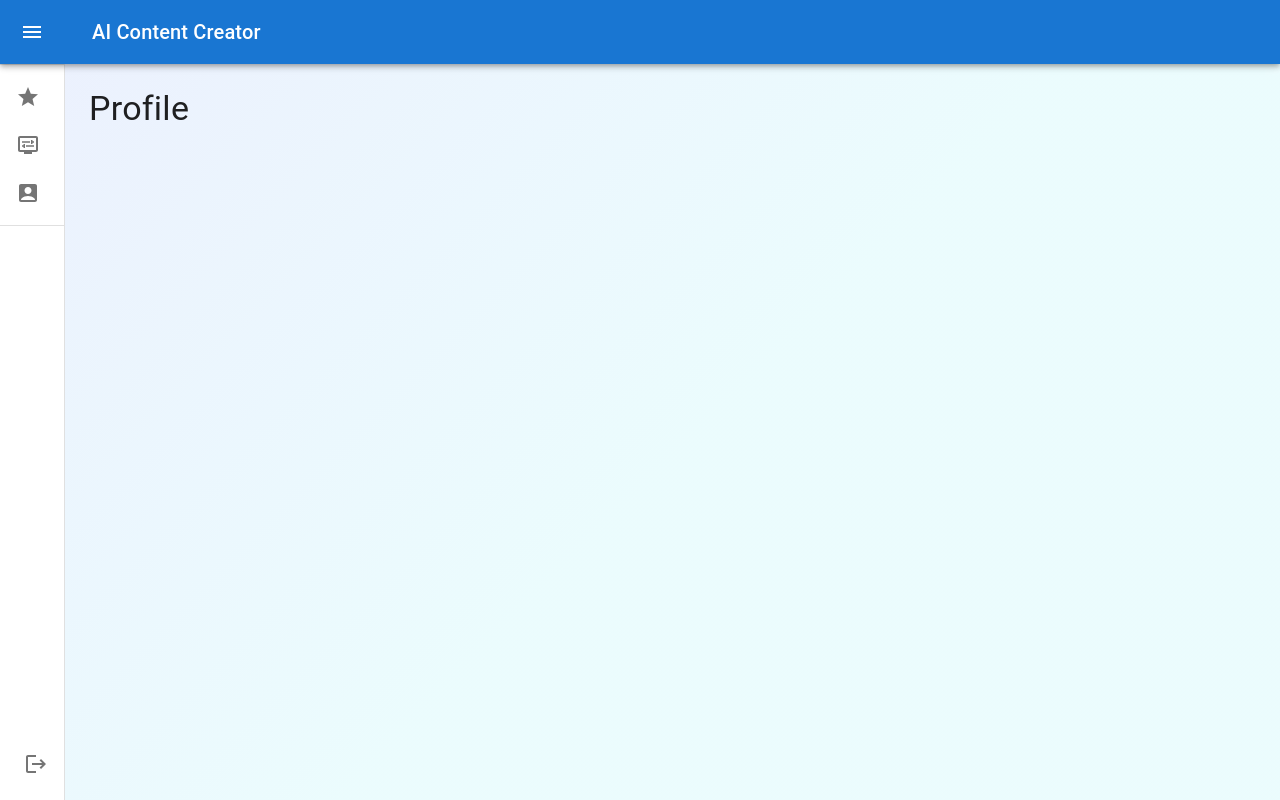
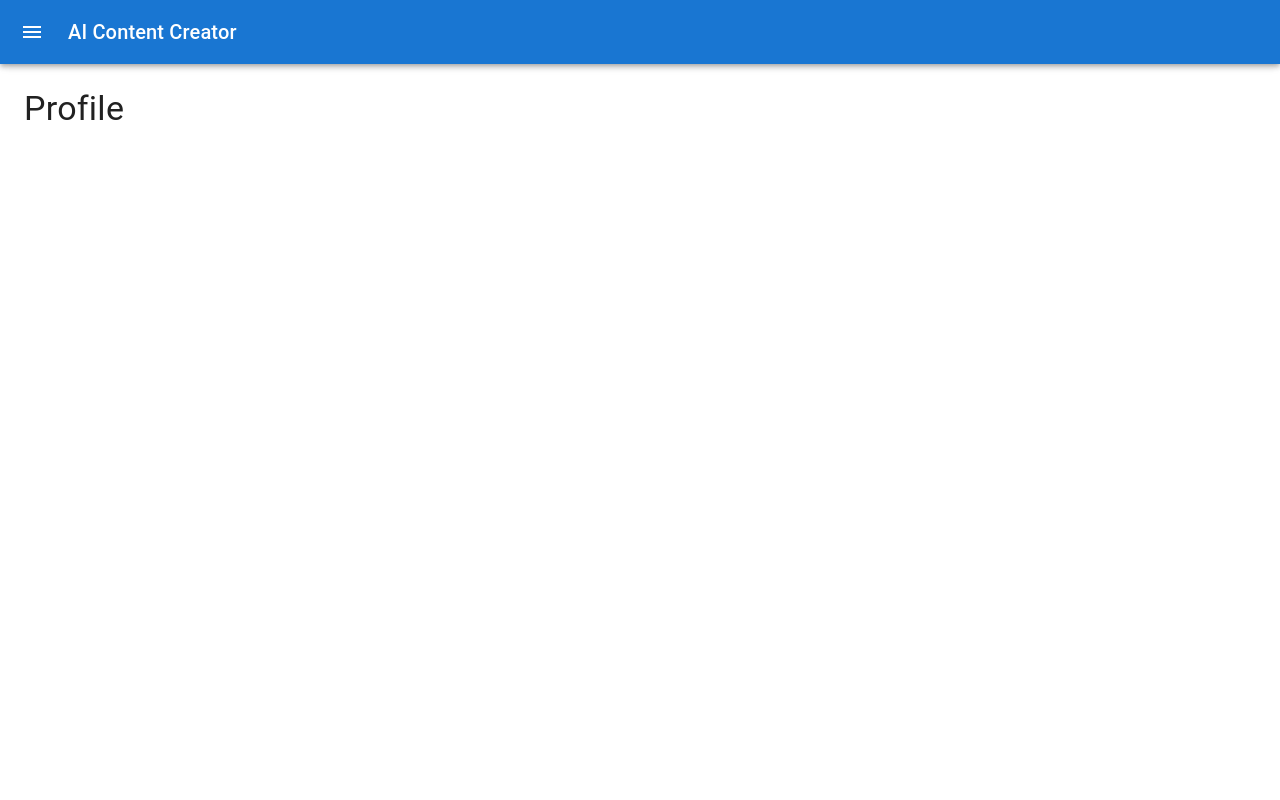
Before and after one commit to derekcoleman/Erciyes-AI-Content-Creator, a Next.js app in the folder client/: page /profile in a window 1280 px wide. Built offline with nearby package versions, Linux system fonts and the light colour scheme.

Commit message:
Drawer positioning bug fixed

```diff
--- a/client/src/components/drawer/MiniDrawer.tsx
+++ b/client/src/components/drawer/MiniDrawer.tsx
@@ -1,11 +1,19 @@
 "use client";
 import { styled, useTheme, Theme, CSSObject } from "@mui/material/styles";
+import StarIcon from "@mui/icons-material/Star";
+import DisplaySettingsIcon from "@mui/icons-material/DisplaySettings";
+import HomeIcon from "@mui/icons-material/Home";
+import AccountBoxIcon from "@mui/icons-material/AccountBox";
+import LogoutIcon from "@mui/icons-material/Logout";
+import { useState } from "react";
+import { Button } from "@mui/material";
+import { useRouter } from "next/navigation";
 import Box from "@mui/material/Box";
-import MuiDrawer from "@mui/material/Drawer";
+import Drawer from "@mui/material/Drawer";
+import CssBaseline from "@mui/material/CssBaseline";
 import MuiAppBar, { AppBarProps as MuiAppBarProps } from "@mui/material/AppBar";
 import Toolbar from "@mui/material/Toolbar";
 import List from "@mui/material/List";
-import CssBaseline from "@mui/material/CssBaseline";
 import Typography from "@mui/material/Typography";
 import Divider from "@mui/material/Divider";
 import IconButton from "@mui/material/IconButton";
@@ -16,48 +24,37 @@ import ListItem from "@mui/material/ListItem";
 import ListItemButton from "@mui/material/ListItemButton";
 import ListItemIcon from "@mui/material/ListItemIcon";
 import ListItemText from "@mui/material/ListItemText";
-import StarIcon from "@mui/icons-material/Star";
-import DisplaySettingsIcon from "@mui/icons-material/DisplaySettings";
-import HomeIcon from "@mui/icons-material/Home";
-import AccountBoxIcon from "@mui/icons-material/AccountBox";
-import LogoutIcon from "@mui/icons-material/Logout";
-import { useState } from "react";
-import { Button } from "@mui/material";
-import { useRouter } from "next/navigation";
+import { ReactNode } from "react";
 const iconList = [
   { title: "Jobs", icon: <StarIcon />, path: "/jobs" },
   { title: "Settings", icon: <DisplaySettingsIcon />, path: "/settings" },
   { title: "Profile", icon: <AccountBoxIcon />, path: "/profile" },
 ];
+
 const drawerWidth = 240;
 
-const openedMixin = (theme: Theme): CSSObject => ({
-  width: drawerWidth,
-  transition: theme.transitions.create("width", {
-    easing: theme.transitions.easing.sharp,
-    duration: theme.transitions.duration.enteringScreen,
-  }),
-  overflowX: "hidden",
-});
-
-const closedMixin = (theme: Theme): CSSObject => ({
-  transition: theme.transitions.create("width", {
+const Main = styled("main", { shouldForwardProp: (prop) => prop !== "open" })<{
+  open?: boolean;
+}>(({ theme }) => ({
+  flexGrow: 1,
+  padding: theme.spacing(3),
+  transition: theme.transitions.create("margin", {
     easing: theme.transitions.easing.sharp,
     duration: theme.transitions.duration.leavingScreen,
   }),
-  overflowX: "hidden",
-  width: `calc(${theme.spacing(7)} + 1px)`,
-  [theme.breakpoints.up("sm")]: {
-    width: `calc(${theme.spacing(8)} + 1px)`,
-  },
-});
-
-const DrawerHeader = styled("div")(({ theme }) => ({
-  display: "flex",
-  alignItems: "center",
-  justifyContent: "flex-end",
-  padding: theme.spacing(0, 1),
-  ...theme.mixins.toolbar,
+  marginLeft: `-${drawerWidth}px`,
+  variants: [
+    {
+      props: ({ open }) => open,
+      style: {
+        transition: theme.transitions.create("margin", {
+          easing: theme.transitions.easing.easeOut,
+          duration: theme.transitions.duration.enteringScreen,
+        }),
+        marginLeft: 0,
+      },
+    },
+  ],
 }));
 
 interface AppBarProps extends MuiAppBarProps {
@@ -67,8 +64,7 @@ interface AppBarProps extends MuiAppBarProps {
 const AppBar = styled(MuiAppBar, {
   shouldForwardProp: (prop) => prop !== "open",
 })<AppBarProps>(({ theme }) => ({
-  zIndex: theme.zIndex.drawer + 1,
-  transition: theme.transitions.create(["width", "margin"], {
+  transition: theme.transitions.create(["margin", "width"], {
     easing: theme.transitions.easing.sharp,
     duration: theme.transitions.duration.leavingScreen,
   }),
@@ -76,10 +72,10 @@ const AppBar = styled(MuiAppBar, {
     {
       props: ({ open }) => open,
       style: {
-        marginLeft: drawerWidth,
         width: `calc(100% - ${drawerWidth}px)`,
-        transition: theme.transitions.create(["width", "margin"], {
-          easing: theme.transitions.easing.sharp,
+        marginLeft: `${drawerWidth}px`,
+        transition: theme.transitions.create(["margin", "width"], {
+          easing: theme.transitions.easing.easeOut,
           duration: theme.transitions.duration.enteringScreen,
         }),
       },
@@ -87,35 +83,22 @@ const AppBar = styled(MuiAppBar, {
   ],
 }));
 
-const Drawer = styled(MuiDrawer, {
-  shouldForwardProp: (prop) => prop !== "open",
-})(({ theme }) => ({
-  width: drawerWidth,
-  flexShrink: 0,
-  whiteSpace: "nowrap",
-  boxSizing: "border-box",
-  variants: [
-    {
-      props: ({ open }) => open,
-      style: {
-        ...openedMixin(theme),
-        "& .MuiDrawer-paper": openedMixin(theme),
-      },
-    },
-    {
-      props: ({ open }) => !open,
-      style: {
-        ...closedMixin(theme),
-        "& .MuiDrawer-paper": closedMixin(theme),
-      },
-    },
-  ],
+const DrawerHeader = styled("div")(({ theme }) => ({
+  display: "flex",
+  alignItems: "center",
+  padding: theme.spacing(0, 1),
+  ...theme.mixins.toolbar,
+  justifyContent: "flex-end",
 }));
 
-export default function MiniDrawer({ children }) {
+interface MiniDrawerProps {
+  children: ReactNode;
+}
+
+export default function MiniDrawer({ children }: MiniDrawerProps) {
   const theme = useTheme();
   const [open, setOpen] = useState(false);
-  const router = useRouter(); // Initialize the router
+  const router = useRouter();
 
   const handleDrawerOpen = () => {
     setOpen(true);
@@ -125,21 +108,13 @@ export default function MiniDrawer({ children }) {
     setOpen(false);
   };
 
-  const handleNavigation = (path) => {
-    router.push(path); // Use Next.js router to navigate
+  const handleNavigation = (path: string) => {
+    router.push(path);
     setOpen(false);
   };
 
   return (
-    <Box
-      sx={{
-        display: "flex",
-        minHeight: "100vh",
-        background:
-          "linear-gradient(134.49deg, rgba(9, 58, 237, 0.08) -0.83%, rgba(1, 215, 235, 0.08) 54.23%) ",
-        backdropFilter: "blur(80px)",
-      }}
-    >
+    <Box sx={{ display: "flex" }}>
       <CssBaseline />
       <AppBar position="fixed" open={open}>
         <Toolbar>
@@ -148,7 +123,12 @@ export default function MiniDrawer({ children }) {
             aria-label="open drawer"
             onClick={handleDrawerOpen}
             edge="start"
-            sx={[{ marginRight: 5 }, open && { display: "none" }]}
+            sx={[
+              {
+                mr: 2,
+              },
+              open && { display: "none" },
+            ]}
           >
             <MenuIcon />
           </IconButton>
@@ -158,24 +138,27 @@ export default function MiniDrawer({ children }) {
         </Toolbar>
       </AppBar>
       <Drawer
-        variant="permanent"
-        open={open}
-        PaperProps={{
-          sx: {
-            backgroundColor: "white",
-            color: "black",
+        sx={{
+          width: drawerWidth,
+          flexShrink: 0,
+          "& .MuiDrawer-paper": {
+            width: drawerWidth,
+            boxSizing: "border-box",
           },
         }}
+        variant="persistent"
+        anchor="left"
+        open={open}
       >
         <DrawerHeader>
           <IconButton sx={{ mr: "auto" }} onClick={() => handleNavigation("/")}>
             <HomeIcon fontSize="large" /> Home
           </IconButton>
           <IconButton onClick={handleDrawerClose}>
-            {theme.direction === "rtl" ? (
+            {theme.direction === "ltr" ? (
+              <ChevronLeftIcon />
+            ) : (
               <ChevronRightIcon />
-            ) : (
-              <ChevronLeftIcon />
             )}
           </IconButton>
         </DrawerHeader>
@@ -207,10 +190,10 @@ export default function MiniDrawer({ children }) {
           </IconButton>
         </Box>
       </Drawer>
-      <Box component="main" sx={{ flexGrow: 1, p: 3 }}>
+      <Main open={open}>
         <DrawerHeader />
         {children}
-      </Box>
+      </Main>
     </Box>
   );
 }
```
Also changed, not shown: client/src/components/skeleton/HomeSkeleton.tsx (+21 -0 lines).
